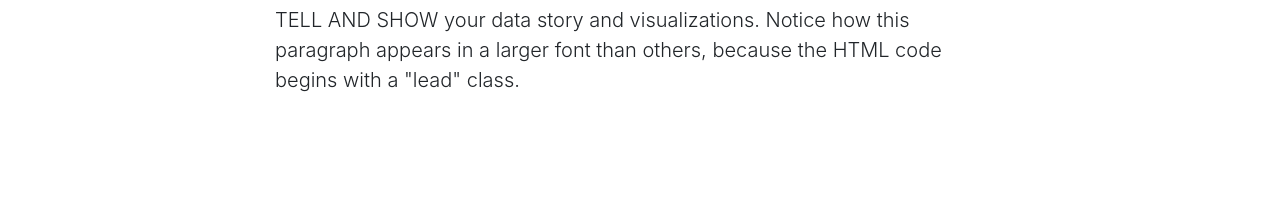
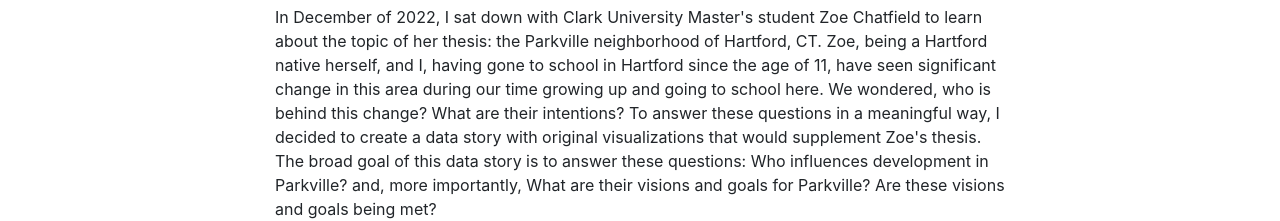
Before and after one commit to vasfalg/Parkville-Data-Story-2, a plain HTML site: page index.html in a window 1280 px wide. Shown: the part 738-959 px from the top of the page. Drawn offline with nearby package versions, Linux system fonts and the light colour scheme.

Commit message:
Update index.html

```diff
--- a/index.html
+++ b/index.html
@@ -67,7 +67,8 @@
       <div class="row">
         <div class="col-lg-8 mx-auto">
           <h2>Introduction</h2>
-          <p class="lead">TELL AND SHOW your data story and visualizations. Notice how this paragraph appears in a larger font than others, because the HTML code begins with a "lead" class.</p>
+          <p>In December of 2022, I sat down with Clark University Master's student Zoe Chatfield to learn about the topic of her thesis: the Parkville neighborhood of Hartford, CT.  Zoe, being a Hartford native herself, and I, having gone to school in Hartford since the age of 11, have seen significant change in this area during our time growing up and going to school here.  We wondered, who is behind this change? What are their intentions?
+            To answer these questions in a meaningful way, I decided to create a data story with original visualizations that would supplement Zoe's thesis.  The broad goal of this data story is to answer these questions: Who influences development in Parkville? and, more importantly, What are their visions and goals for Parkville? Are these visions and goals being met?</p>
           <p> </p>
 
 
```
